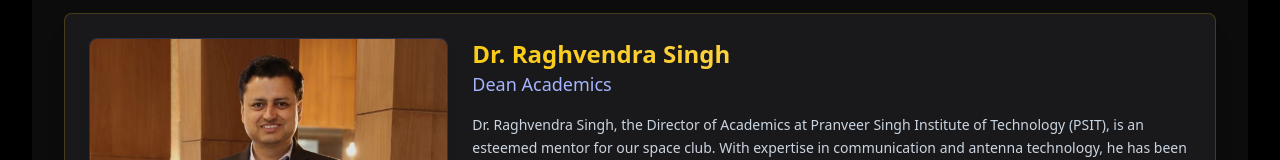
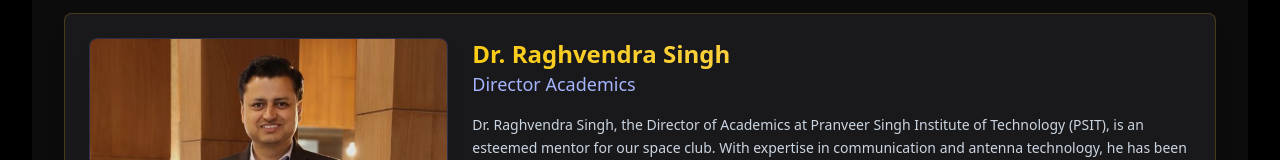
Before and after one commit to addysrii/Vyomnauts-new, a React (Vite) app: page /about in a window 1280 px wide. Shown: the part 171-331 px from the top of the page. Built offline with nearby package versions, Linux system fonts and the light colour scheme.

Commit message:
Update MentorCarousel.jsx

```diff
--- a/src/MentorCarousel.jsx
+++ b/src/MentorCarousel.jsx
@@ -9,7 +9,7 @@ const VerticalMentorsList = () => {
     {
       id: 1,
       name: "Dr. Raghvendra Singh",
-      title: "Dean Academics",
+      title: "Director Academics",
       expertise: "Astrophysics & Space Exploration",
       background: "Dr. Raghvendra Singh, the Director of Academics at Pranveer Singh Institute of Technology (PSIT), is an esteemed mentor for our space club. With expertise in communication and antenna technology, he has been instrumental in guiding students through various national and international competitions in space and robotics. Under his mentorship, students have successfully engaged in innovative projects, advancing their technical knowledge and problem-solving skills.",
       achievements: [
```
